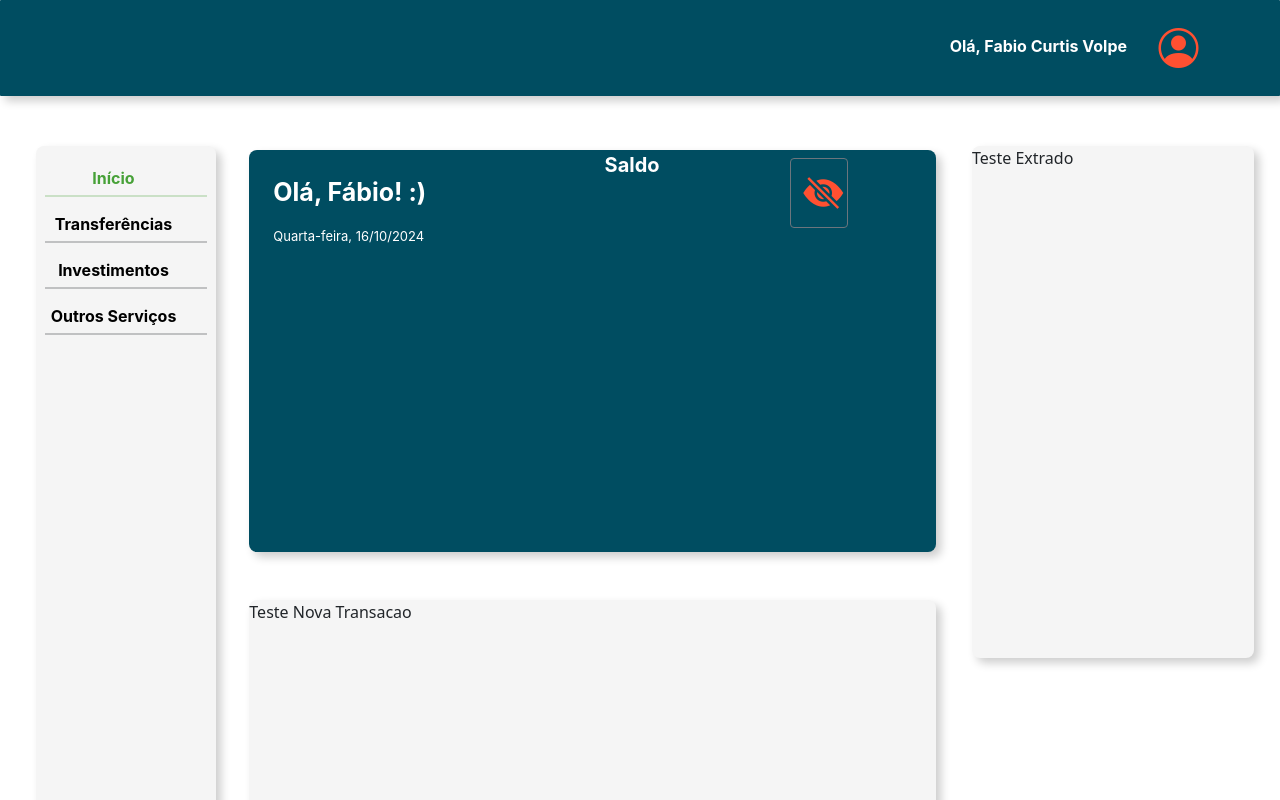
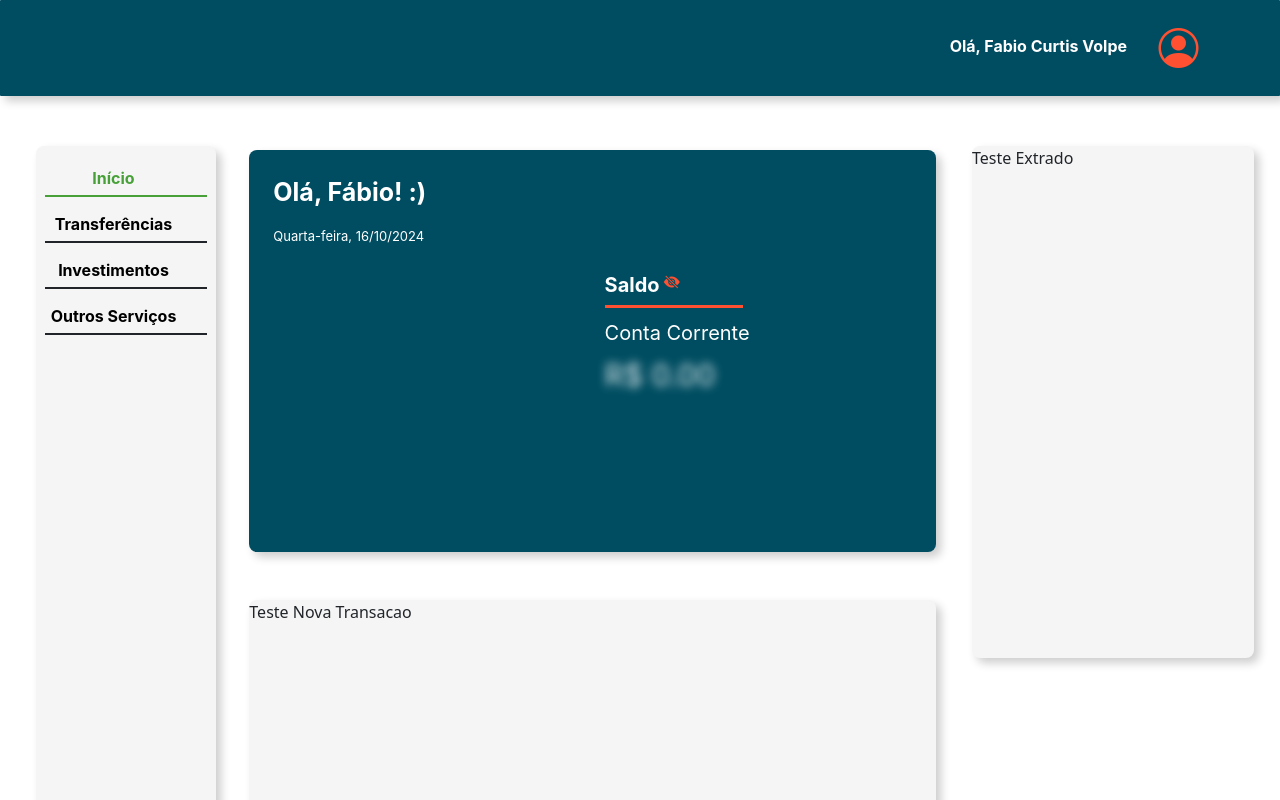
Before and after one commit to fabiocurtisvolpe/tech-chanllenge-01, a Next.js app: page / in a window 1280 px wide. Shown: the top 800 px of the page. Built offline with nearby package versions, Linux system fonts and the light colour scheme.

Commit message:
Ajustes boas vindas

```diff
--- a/src/app/components/boasVindas.css
+++ b/src/app/components/boasVindas.css
@@ -32,3 +32,34 @@ label {
     font-weight: bold;
     font-size: 20px;
 }
+
+.divSaldo {
+    margin-top: 120px;
+}
+
+.btnSaldo {
+    width: 25px;
+    height: 25px;
+    margin-top: 20px;
+    color: #FF5031;
+    cursor: pointer;
+}
+
+.hrSaldo {
+    color: #FF5031;
+    border-width: 3px;
+    opacity: 100;
+    margin-left: 0;
+}
+
+.labelContaCorrente {
+    margin-top: 10px;
+    font-weight: normal;
+    font-size: 20px;
+}
+
+.labelValor {
+    font-weight: normal;
+    opacity: 90%;
+    font-size: 30px;
+}
--- a/src/app/components/boasVindas.tsx
+++ b/src/app/components/boasVindas.tsx
@@ -5,10 +5,11 @@ class BoasVindas extends React.Component {
 
     private exibirSaldo: boolean = false;
 
-    private classExibirSaldo: string = "bi bi-eye-slash-fill";
-    private classBorrado: string = "blurred-text";
+    private classExibirSaldo: string = "bi bi-eye-slash-fill btnSaldo";
+    private classBorrado: string = "blurred-text labelValor";
 
     private saldo: number = 0;
+    private textSaldo: string = "";
 
     constructor(props: any) {
         super(props);
@@ -35,34 +36,38 @@ class BoasVindas extends React.Component {
 
                             <div className="row">
 
-                                <div className="col-md-6">
+                                <div className="col-md-2 divSaldo">
                                     <label className="labelSaldo">Saldo</label>
                                 </div>
 
-                                <div className="col-md-6">
-                                    <button type="button" className="btn btn-outline-secondary btn-sm m-lg-2"
-                                            onClick={this.visualizarSaldo} title="Visualizar Saldo">
-                                        <i className={this.classExibirSaldo}></i>
-                                    </button>
+                                <div className="col-md-6 divSaldo">
+                                    <span className={this.classExibirSaldo} onClick={this.visualizarSaldo}
+                                          title="Visualizar Saldo"></span>
                                 </div>
 
                             </div>
 
                             <div className="row">
-
+                                <div className="col-md-6">
+                                    <hr className="hrSaldo"/>
+                                </div>
                             </div>
 
                             <div className="row">
-
+                                <div className="col-md-12">
+                                    <label className="labelContaCorrente">Conta Corrente</label>
+                                </div>
                             </div>
 
                             <div className="row">
+                                <div className="col-md-12">
+                                    <label className={this.classBorrado}>{this.textSaldo}</label>
+                                </div>
+                            </div>
 
-                            </div>
 
                         </div>
                     </div>
-
 
                 </div>
 
@@ -72,12 +77,14 @@ class BoasVindas extends React.Component {
 
     private onInit = () => {
         this.exibirSaldo = false;
+
+        this.textSaldo = `R$ ${this.saldo.toFixed(2)}`;
     }
 
     private visualizarSaldo = () => {
         this.exibirSaldo = !this.exibirSaldo;
-        this.classExibirSaldo = this.exibirSaldo ? "bi bi-eye-fill" : "bi bi-eye-slash-fill";
-        this.classBorrado = this.exibirSaldo ? (this.saldo >= 0 ? "text-success" : "text-danger") : "blurred-text";
+        this.classExibirSaldo = this.exibirSaldo ? "bi bi-eye-fill btnSaldo" : "bi bi-eye-slash-fill btnSaldo";
+        this.classBorrado = this.exibirSaldo ? "labelValor" : "blurred-text labelValor";
         this.setState({});
     };
 
--- a/src/app/components/menuLateral.css
+++ b/src/app/components/menuLateral.css
@@ -34,6 +34,7 @@ hr {
     border-width: 2px;
     width: 90%;
     margin: 0 auto;
+    opacity: 70;
 }
 
 .hrInicio {
```
